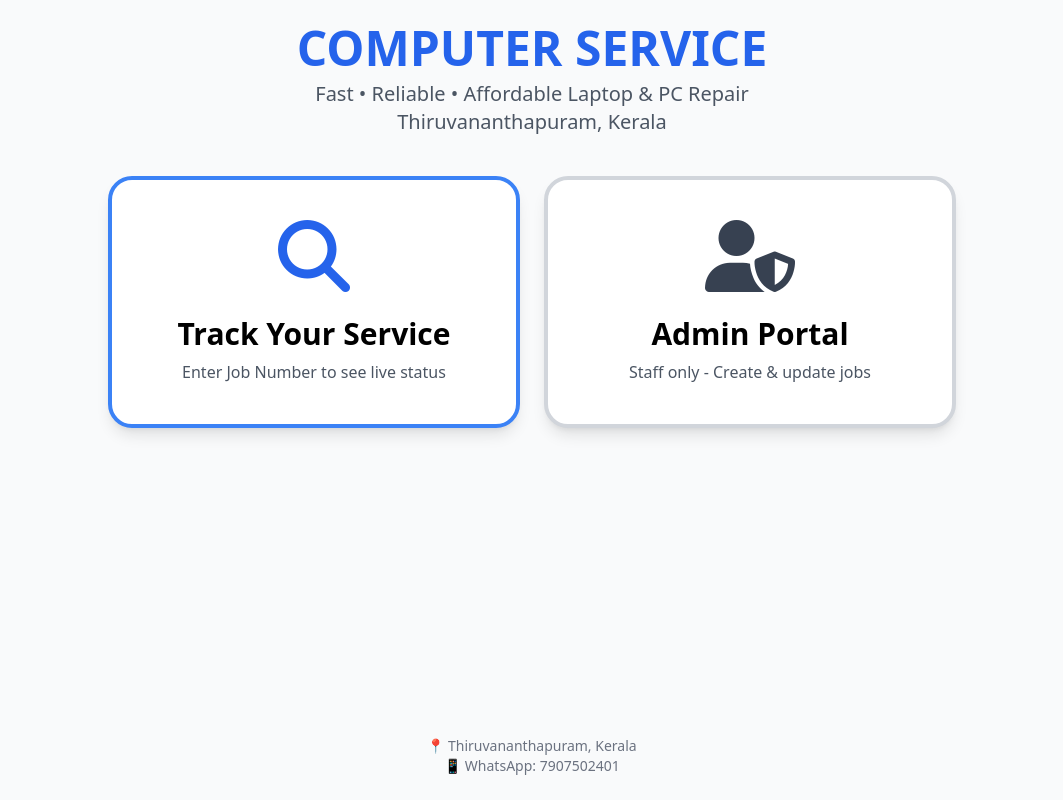
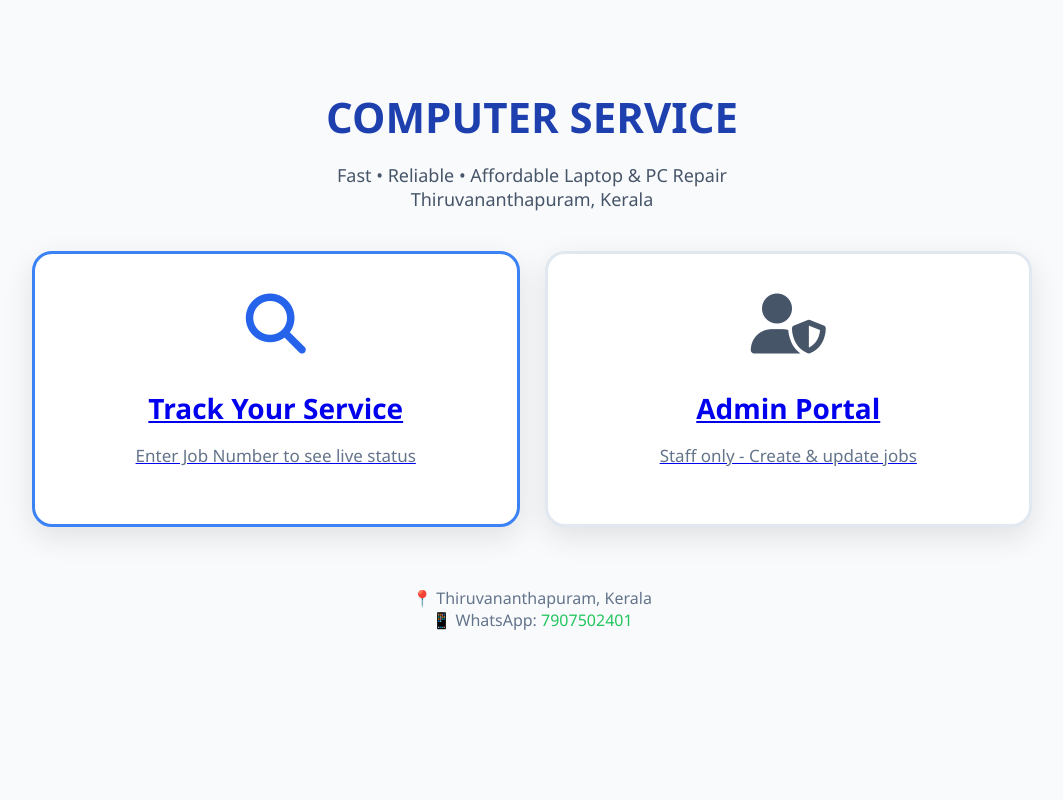
Before and after one commit to Karthikeyan-V-git/sreesasthacomputers, a plain HTML site: page index.html in a window 1280 px wide. Shown: the whole page, without its empty margins (108-1171 px from the left). Drawn offline with nearby package versions, Linux system fonts and the light colour scheme.

Commit message:
Update index.html

```diff
--- a/index.html
+++ b/index.html
@@ -4,46 +4,45 @@
   <meta charset="UTF-8">
   <meta name="viewport" content="width=device-width, initial-scale=1.0">
   <title>COMPUTER SERVICE - Sree Sastha Computers</title>
-  <script src="https://cdn.tailwindcss.com"></script>
   <link rel="stylesheet" href="https://cdnjs.cloudflare.com/ajax/libs/font-awesome/6.5.1/css/all.min.css">
-  <script>
-    // Force Tailwind to initialize
-    function initTailwind() {
-      tailwind.config = {
-        content: [],
-        theme: { extend: {} }
-      }
+  <style>
+    body { font-family: 'Segoe UI', sans-serif; background: #f8fafc; margin: 0; padding: 0; }
+    .container { max-width: 1000px; margin: 40px auto; padding: 20px; }
+    h1 { color: #1e40af; font-size: 42px; font-weight: 800; text-align: center; margin-bottom: 8px; }
+    .subtitle { text-align: center; color: #475569; font-size: 18px; margin-bottom: 40px; }
+    .card {
+      background: white; border-radius: 20px; padding: 40px 30px;
+      box-shadow: 0 10px 30px rgba(0,0,0,0.1); text-align: center;
+      transition: all 0.3s; border: 3px solid #e2e8f0;
     }
-  </script>
+    .card:hover { transform: translateY(-8px); box-shadow: 0 20px 40px rgba(0,0,0,0.15); border-color: #3b82f6; }
+    .blue-card { border-color: #3b82f6; }
+    .btn { padding: 16px 32px; font-size: 18px; font-weight: 600; border-radius: 9999px; }
+  </style>
 </head>
-<body class="bg-gray-50 font-sans">
-  <div class="max-w-4xl mx-auto p-6 min-h-screen flex flex-col justify-center">
-    <h1 class="text-5xl font-bold text-blue-600 text-center mb-2">COMPUTER SERVICE</h1>
-    <p class="text-center text-xl text-gray-600 mb-10">Fast • Reliable • Affordable Laptop & PC Repair<br>Thiruvananthapuram, Kerala</p>
+<body>
+  <div class="container">
+    <h1>COMPUTER SERVICE</h1>
+    <p class="subtitle">Fast • Reliable • Affordable Laptop & PC Repair<br>Thiruvananthapuram, Kerala</p>
 
-    <div class="grid md:grid-cols-2 gap-6">
-      <a href="customer.html" class="bg-white p-10 rounded-3xl shadow-lg hover:shadow-2xl transition text-center border-4 border-blue-500 flex flex-col items-center">
-        <i class="fa-solid fa-magnifying-glass text-7xl text-blue-600 mb-6"></i>
-        <h2 class="text-3xl font-bold mb-2">Track Your Service</h2>
-        <p class="text-gray-600">Enter Job Number to see live status</p>
+    <div style="display: grid; grid-template-columns: repeat(auto-fit, minmax(320px, 1fr)); gap: 25px;">
+      <a href="customer.html" class="card blue-card">
+        <i class="fa-solid fa-magnifying-glass" style="font-size: 60px; color: #2563eb; margin-bottom: 20px;"></i>
+        <h2 style="font-size: 28px; margin: 15px 0;">Track Your Service</h2>
+        <p style="color: #64748b; font-size: 17px;">Enter Job Number to see live status</p>
       </a>
 
-      <a href="admin.html" class="bg-white p-10 rounded-3xl shadow-lg hover:shadow-2xl transition text-center border-4 border-gray-300 flex flex-col items-center">
-        <i class="fa-solid fa-user-shield text-7xl text-gray-700 mb-6"></i>
-        <h2 class="text-3xl font-bold mb-2">Admin Portal</h2>
-        <p class="text-gray-600">Staff only - Create & update jobs</p>
+      <a href="admin.html" class="card">
+        <i class="fa-solid fa-user-shield" style="font-size: 60px; color: #475569; margin-bottom: 20px;"></i>
+        <h2 style="font-size: 28px; margin: 15px 0;">Admin Portal</h2>
+        <p style="color: #64748b; font-size: 17px;">Staff only - Create & update jobs</p>
       </a>
     </div>
 
-    <div class="mt-auto text-center text-sm text-gray-500 pt-12">
+    <div style="text-align: center; margin-top: 60px; color: #64748b;">
       📍 Thiruvananthapuram, Kerala<br>
-      📱 WhatsApp: 7907502401
+      📱 WhatsApp: <a href="https://wa.me/917907502401" style="color: #22c55e; text-decoration: none;">7907502401</a>
     </div>
   </div>
-
-  <script>
-    // Initialize Tailwind after page loads
-    window.onload = initTailwind;
-  </script>
 </body>
 </html>
```
